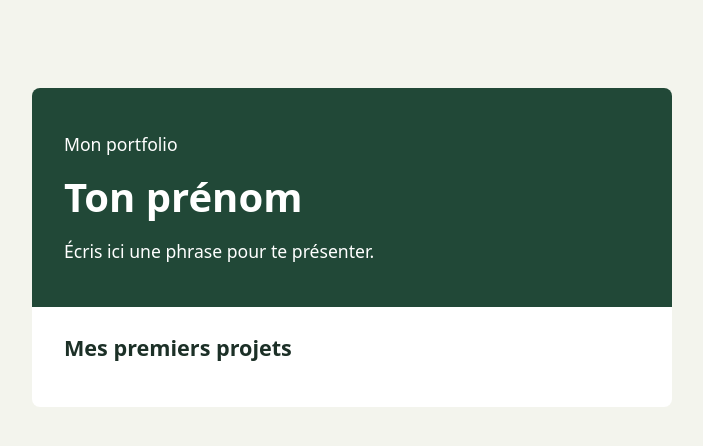
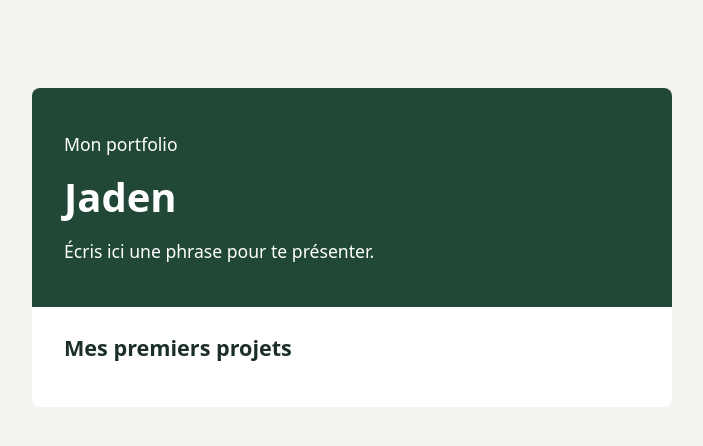
Before and after one commit to jignolwamba/l, a plain HTML site: page index.html in a window 1280 px wide. Shown: the whole page, without its empty margins (288-991 px from the left). Drawn offline with Linux system fonts and the light colour scheme.

Commit message:
nine ricgt

```diff
--- a/index.html
+++ b/index.html
@@ -10,7 +10,7 @@
     <main>
       <header>
         <p>Mon portfolio</p>
-        <h1>Ton prénom</h1>
+        <h1>Jaden</h1>
         <p>Écris ici une phrase pour te présenter.</p>
       </header>
       <section>
```
